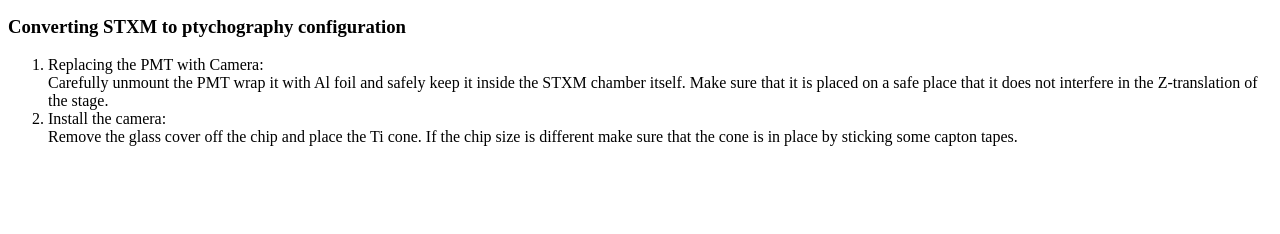
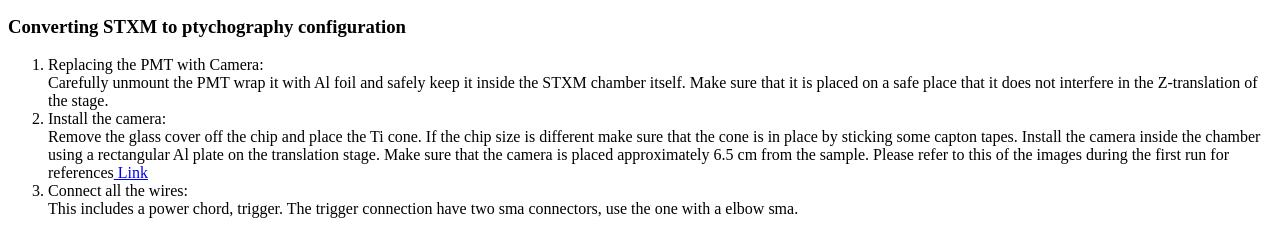
Before and after one commit to hermes-soleil/hermes-soleil_webpage, a plain HTML site: page Experimental/Experimental.HTML in a window 1280 px wide. Shown: the part 655-889 px from the top of the page. Before the commit the page ends 817 px from the top, so only its background shows below. Drawn offline with Linux system fonts and the light colour scheme.

Commit message:
Update Experimental.HTML

```diff
--- a/Experimental/Experimental.HTML
+++ b/Experimental/Experimental.HTML
@@ -21,7 +21,9 @@ The control schematic of the ptychography set up is shown in below(Fig.1). A PyT
    <li> Replacing the PMT with Camera: <br>
      Carefully unmount the PMT wrap it with Al foil and safely keep it inside the STXM chamber itself. Make sure that it is placed on a safe place that it does not interfere in the Z-translation of the stage.</li>
    <li> Install the camera:<br>
-     Remove the glass cover off the chip and place the Ti cone. If the chip size is different make sure that the cone is in place by sticking some capton tapes.
+     Remove the glass cover off the chip and place the Ti cone. If the chip size is different make sure that the cone is in place by sticking some capton tapes. Install the camera inside the chamber using a rectangular Al plate on the translation stage. Make sure that the camera is placed approximately 6.5 cm from the sample. Please refer to this of the images during the first run for references<a href ="https://docs.google.com/presentation/d/1x37jNQ-Eb3BKro4_P4jLChdZjIbWBlStZfpn3vEz_7E/edit#slide=id.g5852d9c8c9_7_8"> Link </a></li>
+   <li> Connect all the wires:<br>
+     This includes a power chord, trigger. The trigger connection have two sma connectors, use the one with a elbow sma.
 
 </body>
 </html>
```
